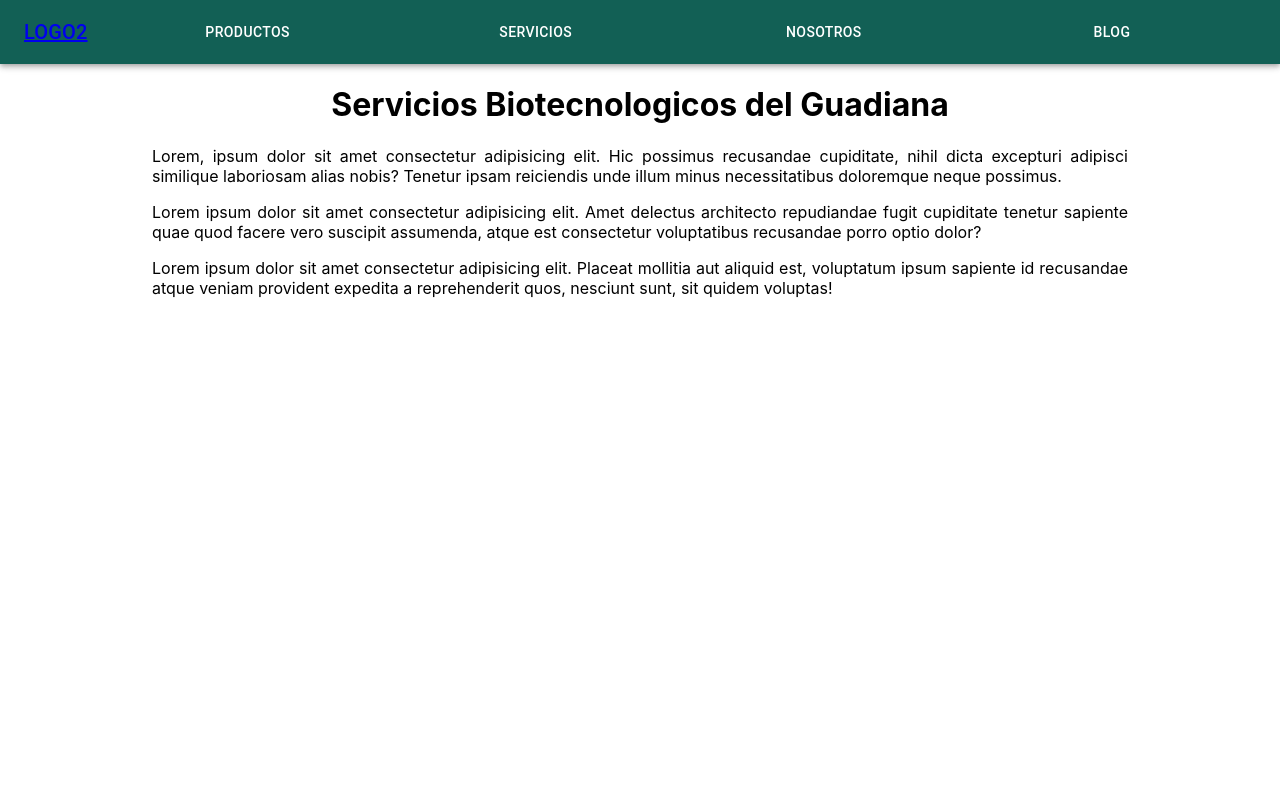
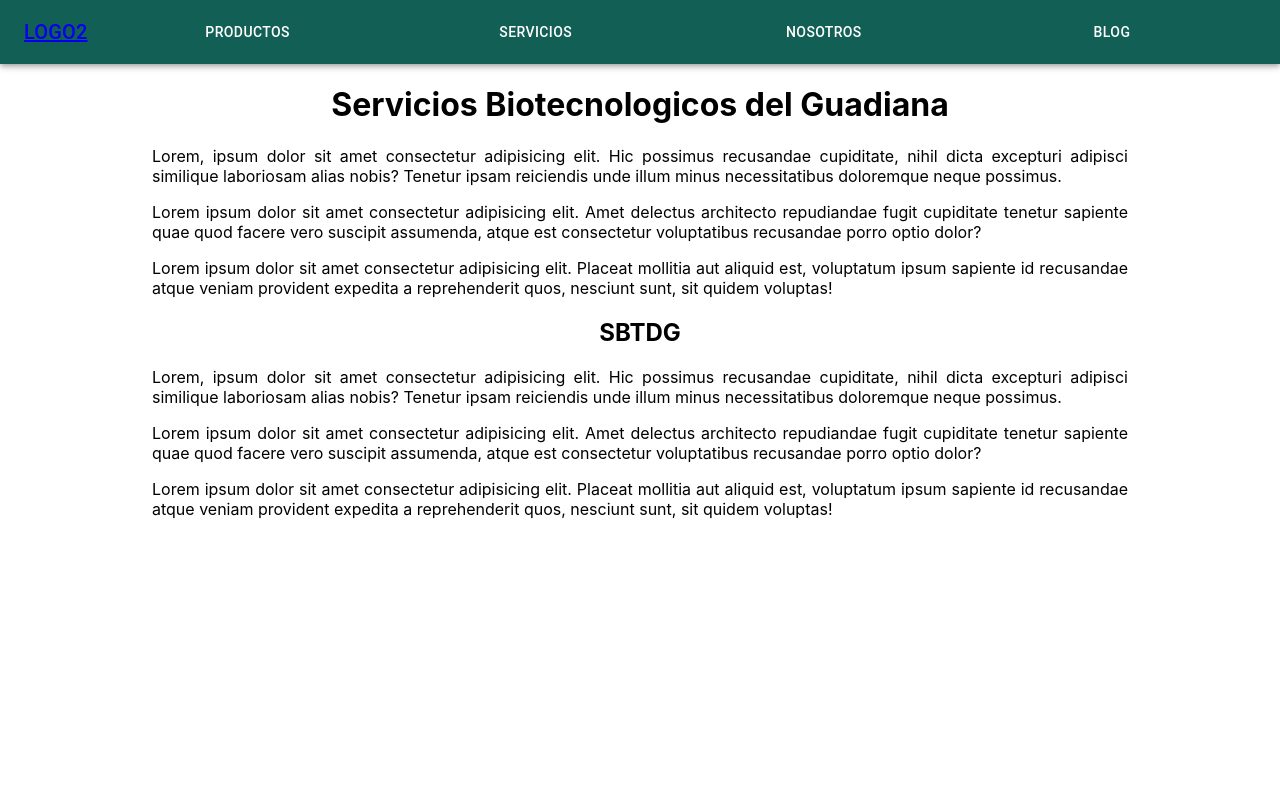
Before and after one commit to soniaortiz/serv-biotec, a React (Create React App) app: page /nosotros in a window 1280 px wide. Shown: the top 800 px of the page. Built offline with nearby package versions, Linux system fonts and the light colour scheme.

Commit message:
[JUL-0009]: fixed first menu item redir

```diff
--- a/src/App.js
+++ b/src/App.js
@@ -24,8 +24,8 @@ function App() {
             <BrowserRouter>
           <Routes>
             <Route path="/" element={<Welcome/>} />
+            <Route path="/nuestros-productos" element={<Gallery />}/>
             <Route path="/blog" element={<Gallery />}/>
-            <Route path="/productos" element={<Gallery />}/>
             <Route path="/servicios" element={<Gallery />}/>
             <Route path="/nosotros" element={<Nosotros />}/>
           </Routes>
--- a/src/components/gallery/Gallery.jsx
+++ b/src/components/gallery/Gallery.jsx
@@ -12,14 +12,15 @@ export function Gallery() {
         width: '100%',
         height: '100%'
       }}
+      onClick={({target})=>{console.log('??????', target)}}
     >
       <ImageListItem key="subheader" cols={2}>
-        <ListSubheader>December</ListSubheader>
+        <ListSubheader>Catálago de Productos</ListSubheader>
       </ImageListItem>
       <>
        {
-       listaDeProductos.map(({nombre, src, desc})=>{
-        return <Product name={nombre} src={src} desc = {desc}/>;
+       listaDeProductos.map(({nombre, src, desc}, index)=>{
+        return <Product name={nombre} src={src} desc = {desc} key={index}/>;
        })
        }
 
--- a/src/components/header/LargeViewMenu.jsx
+++ b/src/components/header/LargeViewMenu.jsx
@@ -14,7 +14,9 @@ export const LargeViewMenu = () => {
                     display: { xs: "none", md: "flex" }
                 }}
             >
-                {pages.map((page) => (
+                {pages.map((page) => {
+                    console.log('@@@@@@@@@@@@@@', page)
+                    return (
                     <Button
                         key={page.url}
                         href={page.url}
@@ -27,7 +29,7 @@ export const LargeViewMenu = () => {
                     >
                         {page.name}
                     </Button>
-                ))}
+                )})}
             </Box>
         </>
 
--- a/src/components/header/pages.js
+++ b/src/components/header/pages.js
@@ -1,5 +1,5 @@
 export const pages = [
-    { name: "Productos", url: "productos" },
+    { name: "Productos", url: "nuestros-productos" },
     { name: "Servicios", url: "servicios" },
     { name: "Nosotros", url: "nosotros" },
     { name: "Blog", url: "blog" }
--- a/src/components/nosotros/Nosotros.jsx
+++ b/src/components/nosotros/Nosotros.jsx
@@ -22,6 +22,24 @@ export const Nosotros = () => {
                 </p>
             </Box>
 
+            <h2>SBTDG</h2>
+
+            <Box style={{
+                textAlign: 'justify'
+            }}>
+                <p>
+                    Lorem, ipsum dolor sit amet consectetur adipisicing elit. Hic possimus recusandae cupiditate, nihil dicta excepturi adipisci similique laboriosam alias nobis? Tenetur ipsam reiciendis unde illum minus necessitatibus doloremque neque possimus.
+                </p>
+
+                <p>
+                    Lorem ipsum dolor sit amet consectetur adipisicing elit. Amet delectus architecto repudiandae fugit cupiditate tenetur sapiente quae quod facere vero suscipit assumenda, atque est consectetur voluptatibus recusandae porro optio dolor?
+                </p>
+
+                <p>
+                    Lorem ipsum dolor sit amet consectetur adipisicing elit. Placeat mollitia aut aliquid est, voluptatum ipsum sapiente id recusandae atque veniam provident expedita a reprehenderit quos, nesciunt sunt, sit quidem voluptas!
+                </p>
+            </Box>
+
         </Container>
 
     );
```
